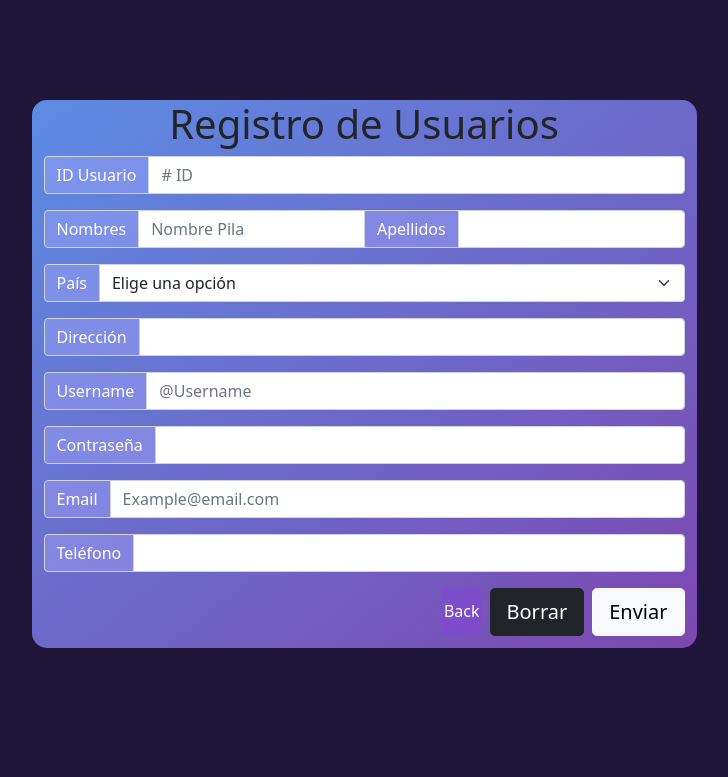
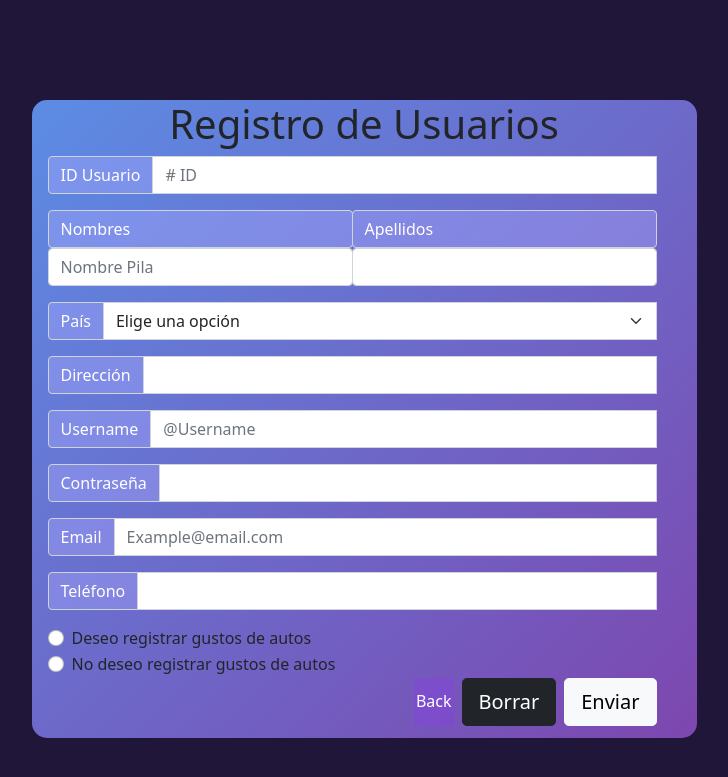
Before and after one commit to JuanesSaigo/TalleresWebDevelopment, a PHP site: page /userbootstrap.html in a window 1280 px wide. Shown: the top 777 px of the page, without its empty margins (276-1004 px from the left). Run offline with PHP 8.4, Linux system fonts and the light colour scheme.

Commit message:
Taller 3 con cambios para Taller 4

```diff
--- a/Taller 3/stylex.css
+++ b/Taller 3/stylex.css
@@ -19,8 +19,13 @@ a:link, a:visited {
     text-align: center;
     text-decoration: none;
     display: inline-block;
-  }
+}
 
-  a:hover, a:active {
+a:hover, a:active {
     background-color: rgb(98, 0, 255);
-  }
+}
+
+.range{
+    width: 300px;
+    height: 40px;
+}
--- a/Taller 3/userbootstrap.html
+++ b/Taller 3/userbootstrap.html
@@ -17,62 +17,120 @@
         <div class="row">
           <div class="col"></div>
           <div class="col-7">
-            <div class="row">
+            <div class="row mb-3">
               <label><center><h1>Registro de Usuarios</h1></center></label>
             </div>
-            <form>
+            <form id="formulario" class="row g-3 ">
               <div class="row">
-                <div class="input-group mb-3">
+                <div class="input-group mb-3" id="inp-idusuario">
                   <span class="input-group-text" id="basic-addon1" style="background-color: rgba(169, 169, 255, 0.397); color: white;">ID Usuario</span>
-                  <input type="text" class="form-control" placeholder="# ID" aria-label="ID Usuario" aria-describedby="basic-addon1">
+                  <input type="text" class="form-control" placeholder="# ID" aria-label="ID Usuario" aria-describedby="basic-addon1" name="idusuario" id="idusuario">
+                  <div class="invalid-feedback">Entre 7 y 14 digitos</div>
+                </div>
+
+                <div class="input-group mb-3" id="inp-nombre">
+                  <div class="col">
+                    <span class="input-group-text" id="basic-addon1" style="background-color: rgba(169, 169, 255, 0.397); color: white;">Nombres</span>
+                    <input type="text" class="form-control" placeholder="Nombre Pila" aria-label="Nombres" aria-describedby="basic-addon1" name="nombre" id="nombre">
+                    <div class="invalid-feedback" id="temp1">Máximo 25 letras, sin caracteres extraños</div>
+                  </div>
+                  <div class="col">
+                    <span class="input-group-text" id="basic-addon1" style="background-color: rgba(169, 169, 255, 0.397); color: white;">Apellidos</span>
+                    <input type="text" class="form-control" aria-label="Username" aria-describedby="basic-addon1" name="apellido" id="apellido">
+                    <div class="invalid-feedback">Máximo 25 letras, sin caracteres extraños</div>
+                  </div>
                 </div>
 
                 <div class="input-group mb-3">
-                  <span class="input-group-text" id="basic-addon1" style="background-color: rgba(169, 169, 255, 0.397); color: white;">Nombres</span>
-                  <input type="text" class="form-control" placeholder="Nombre Pila" aria-label="Nombres" aria-describedby="basic-addon1">
-                  <span class="input-group-text" id="basic-addon1" style="background-color: rgba(169, 169, 255, 0.397); color: white;">Apellidos</span>
-                  <input type="text" class="form-control" aria-label="Username" aria-describedby="basic-addon1">
-                </div>
-
-                <div class="input-group mb-3">
-                  <label class="input-group-text" for="inputGroupSelect01" style="background-color: rgba(169, 169, 255, 0.397); color: white;">País</label>
-                  <select class="form-select" id="inputGroupSelect01">
-                    <option selected>Elige una opción</option>
+                  <label class="input-group-text" for="pais" style="background-color: rgba(169, 169, 255, 0.397); color: white;">País</label>
+                  <select class="form-select" name="pais" id="pais" required>
+                    <option selected disabled value="">Elige una opción</option>
                     <option value="1">Colombia</option>
                     <option value="2">EEUU</option>
                     <option value="3">Rusia</option>
                   </select>
+                  <div class="invalid-feedback">Por favor seleccione una opción</div>
                 </div>
 
-                <div class="input-group mb-3">
+                <div class="input-group mb-3" id="inp-direccion">
                   <span class="input-group-text" id="basic-addon1" style="background-color: rgba(169, 169, 255, 0.397); color: white;">Dirección</span>
-                  <input type="text" class="form-control" aria-label="Direccion" aria-describedby="basic-addon1">
+                  <input type="text" class="form-control" aria-label="Direccion" aria-describedby="basic-addon1" name="direccion" id="direccion">
+                  <div class="invalid-feedback">La dirección debe iniciar con cll/cra/av/anv/trans</div>
                 </div>
 
-                <div class="input-group mb-3">
+                <div class="input-group mb-3" id="inp-username">
                   <span class="input-group-text" id="basic-addon1" style="background-color: rgba(169, 169, 255, 0.397); color: white;">Username</span>
-                  <input type="text" class="form-control" placeholder="@Username" aria-label="Username" aria-describedby="basic-addon1">
+                  <input type="text" class="form-control" placeholder="@Username" aria-label="Username" aria-describedby="basic-addon1" name="username" id="username">
+                  <div class="invalid-feedback">Entre 10 a 20 caracteres</div>
                 </div>
 
-                <div class="input-group mb-3">
+                <div class="input-group mb-3" id="inp-contraseña">
                   <span class="input-group-text" id="basic-addon1" style="background-color: rgba(169, 169, 255, 0.397); color: white;">Contraseña</span>
-                  <input type="password" class="form-control" aria-label="Contraseña" aria-describedby="basic-addon1">
+                  <input type="password" class="form-control" aria-label="Contraseña" aria-describedby="basic-addon1" name="contraseña" id="contraseña">
+                  <div class="invalid-feedback">Entre 15 y 20 caracteres</div>
                 </div>
 
-                <div class="input-group mb-3">
+                <div class="input-group mb-3" id="inp-email">
                   <span class="input-group-text" id="basic-addon1" style="background-color: rgba(169, 169, 255, 0.397); color: white;">Email</span>
-                  <input type="text" placeholder="Example@email.com" class="form-control" aria-label="Direccion" aria-describedby="basic-addon1">
+                  <input type="text" placeholder="Example@email.com" class="form-control" aria-label="Direccion" aria-describedby="basic-addon1" name="email" id="email">
+                  <div class="invalid-feedback">Email no válido</div>
                 </div>
 
-                <div class="input-group mb-3">
+                <div class="input-group mb-3" id="inp-telefono">
                   <span class="input-group-text" id="basic-addon1" style="background-color: rgba(169, 169, 255, 0.397); color: white;">Teléfono</span>
-                  <input type="text" class="form-control" aria-label="Direccion" aria-describedby="basic-addon1">
+                  <input type="text" class="form-control" aria-label="Direccion" aria-describedby="basic-addon1" name="telefono" id="telefono">
+                  <div class="invalid-feedback">Entre 7 a 14 digitos</div>
+                </div>
+
+                <div>
+                  <div class="form-check">
+                    <input class="form-check-input" type="radio" name="flexRadioDefault1" id="flexRadioDefault1" value="option1">
+                    <label class="form-check-label" for="flexRadioDefault1" >
+                      Deseo registrar gustos de autos
+                  </div>
+                  <div class="form-check">
+                    <input class="form-check-input" type="radio" name="flexRadioDefault2" id="flexRadioDefault2" value="option2">
+                    <label class="form-check-label" for="flexRadioDefault2">
+                      No deseo registrar gustos de autos
+                    </label>
+                  </div>
+                  <div class="input-group mb-3 visually-hidden" id="inp-color">
+                    <span class="input-group-text" id="basic-addon1" style="background-color: rgba(169, 169, 255, 0.397); color: white;">Color de carro favorito</span>
+                    <input type="text" class="form-control" aria-label="Direccion" aria-describedby="basic-addon1" name="ColorC" id="ColorC">
+                  </div>
+                  <div class="input-group mb-3 visually-hidden" id="inp-marca">
+                    <span class="input-group-text" id="basic-addon1" style="background-color: rgba(169, 169, 255, 0.397); color: white;">Marca de carro favorito</span>
+                    <input type="text" class="form-control" aria-label="Direccion" aria-describedby="basic-addon1" name="MarcaC" id="MarcaC">
+                  </div>
+                  <div class="input-group mb-3 visually-hidden" id="inp-estilo">
+                    <span class="input-group-text" id="basic-addon1" style="background-color: rgba(169, 169, 255, 0.397); color: white;">Estilo de carro favorito</span>
+                    <input type="text" class="form-control" aria-label="Direccion" aria-describedby="basic-addon1" name="EstiloC" id="EstiloC">
+                  </div>
+                  <div class="input-group mb-3 visually-hidden" id="inp-modelo">
+                    <span class="input-group-text" id="basic-addon1" style="background-color: rgba(169, 169, 255, 0.397); color: white;">Modelo de carro favorito</span>
+                    <input type="text" class="form-control" aria-label="Direccion" aria-describedby="basic-addon1" name="ModeloC" id="ModeloC">
+                  </div>
+                  <div class="input-group mb-3 visually-hidden" id="inp-range">
+                    <label for="customRange2" class="form-label">¿Aproximadamente cuánto estarías dispuesto a pagar por un vehículo? $300-1000 USD</label>
+                    <input type="range" class="range" min="300" max="1000" step="50" id="customRange2" name="RangeC" id="RangeC" list="tickmarks">
+                    <!--El tipo range de Bootstrap no permite mostrar esto-->
+                    <datalist id="tickmarks">
+                      <option value="300" label="300">
+                      <option value="400">
+                      <option value="500">
+                      <option value="600" label="600">
+                      <option value="700">
+                      <option value="800">
+                      <option value="900">
+                      <option value="1000" label="1000">
+                    </datalist>
+                  </div>
                 </div>
 
                 <div class="d-grid gap-2 d-md-flex justify-content-md-end">
                   <a href="index.html">Back</a>
                   <button class="btn btn-dark btn-lg" type="reset">Borrar</button>
-                  <button class="btn btn-light btn-lg" onclick="alert('En proceso')" type="submit">Enviar</button>
+                  <button class="btn btn-light btn-lg" type="submit">Enviar</button>
                 </div>
                 <div class="minumspace"> </div>
               </div>
@@ -83,5 +141,6 @@
 
       </div>
     </div>
+    <script src="..\Taller 4\formulariouser.js"></script>
   </body>
 </html>
```
